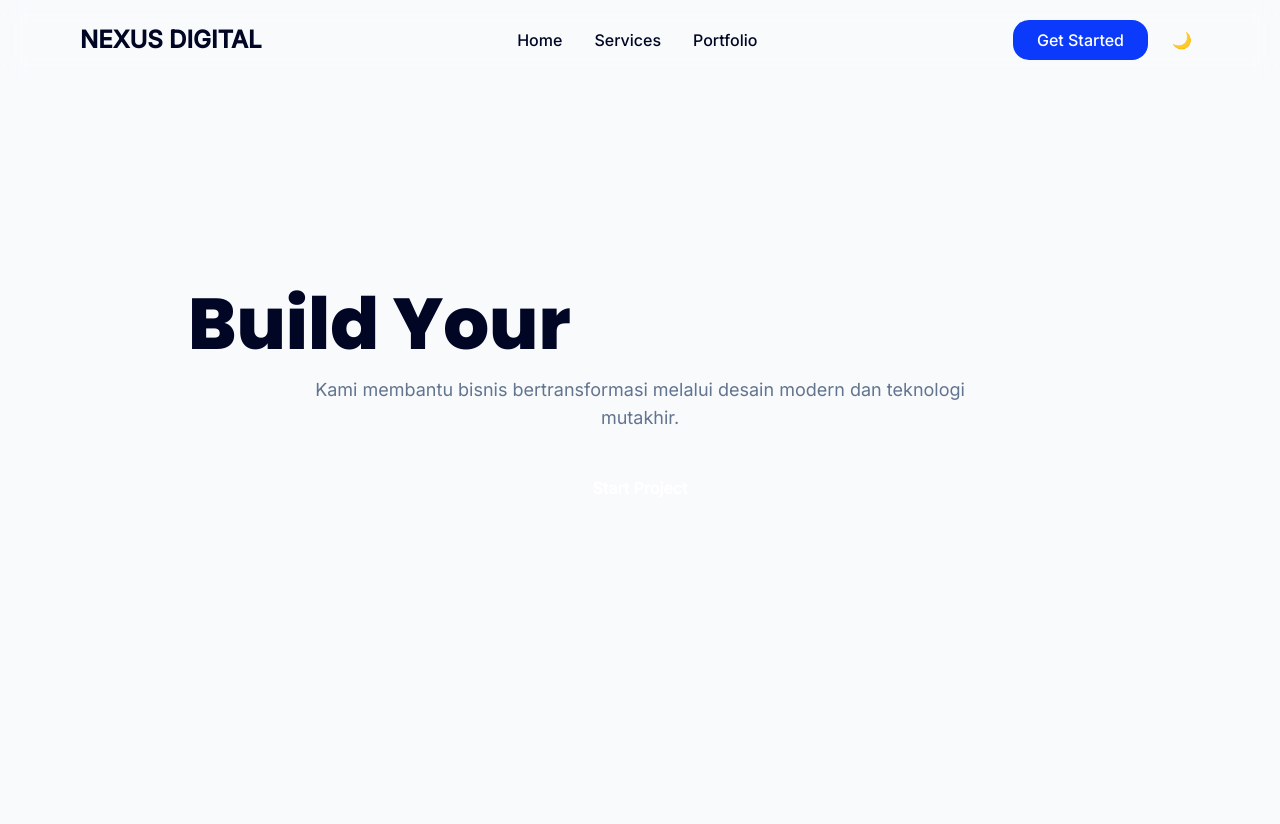
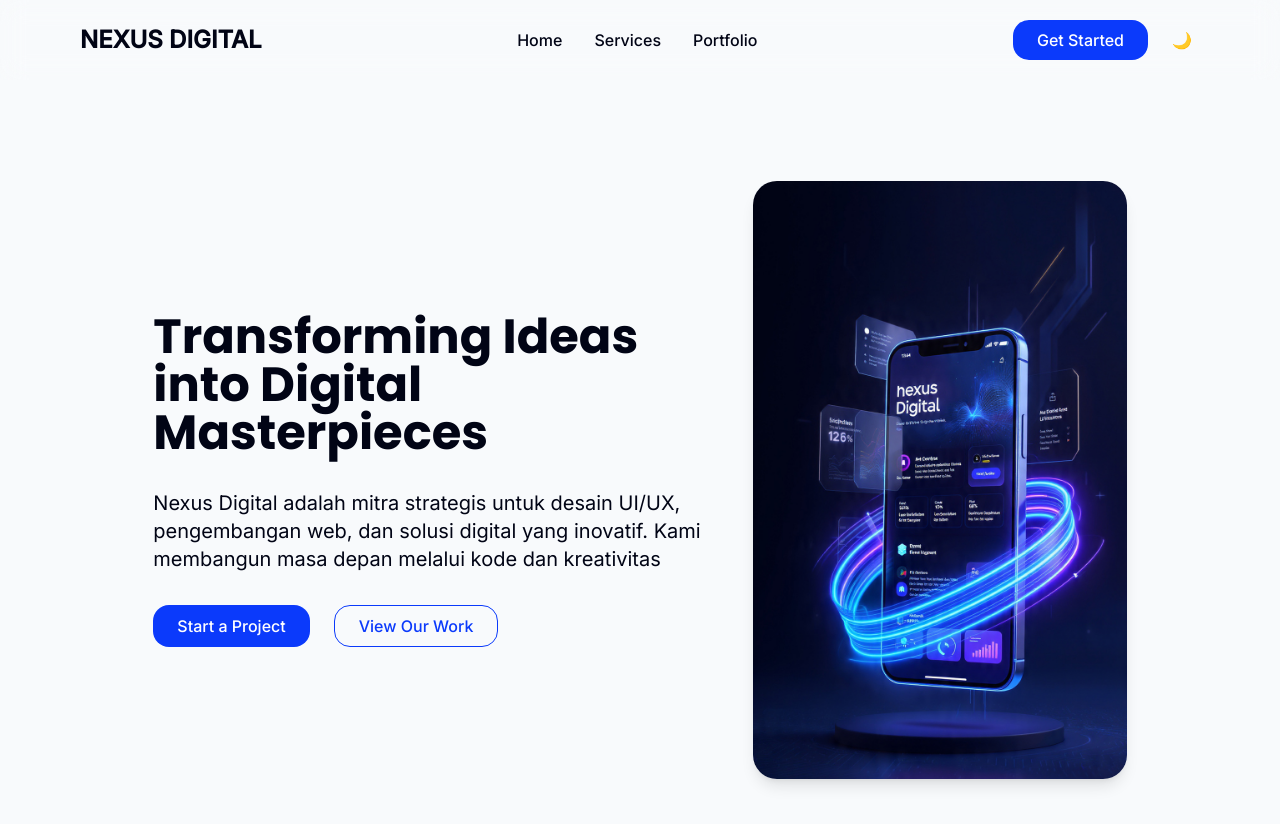
Before and after one commit to lisalazim/nexus-digital, a website built with Vite: page index.html in a window 1280 px wide. Before the commit the page ends 800 px from the top, so only its background shows below. Built offline with nearby package versions, Linux system fonts and the light colour scheme.

Commit message:
feat: add hero section layout and styling

```diff
--- a/index.html
+++ b/index.html
@@ -23,16 +23,18 @@
     </nav>
 
     <main>
-      <section class="h-[80vh] flex flex-col justify-center items-center text-center px-4">
-        <h1 class="text-5xl md:text-7xl font-heading font-extrabold mb-4">
-          Build Your <span class="text-transparent bg-clip-text bg-gradient-to-r from-primary to-secondary">Digital Future</span>
-        </h1>
-        <p class="text-lg max-w-2xl text-slate-500 dark:text-slate-400">
-          Kami membantu bisnis bertransformasi melalui desain modern dan teknologi mutakhir.
-        </p>
-        <button class="mt-8 px-8 py-3 bg-primary text-white font-bold rounded-full hover:scale-105 transition-transform">
-          Start Project
-        </button>
+      <section id="hero" class="min-h-screen flex flex-col md:flex-row items-center justify-center px-5 md:px-20 gap-10">
+        <div class="basis-1/2 justify-between flex flex-col gap-8">
+          <h1 class="text-[var(--font-heading)] md:text-5xl text-3xl font-heading">Transforming Ideas into Digital Masterpieces</h1>
+          <h4 class="text-[var(--font-body)] md:text-xl text-sm font-normal ">Nexus Digital adalah mitra strategis untuk desain UI/UX, pengembangan web, dan solusi digital yang inovatif. Kami membangun masa depan melalui kode dan kreativitas</h4>
+          <div class="flex gap-6">
+            <button class="rounded-2xl bg-[var(--color-btnSatu)] text-white px-6 py-2 font-medium hover:bg-[var(--color-colorhover)] hover:cursor-pointer transition-colors">Start a Project</button>
+            <button class="rounded-2xl border border-[var(--color-btnSatu)] text-[var(--color-btnSatu)]  px-6 py-2 font-medium hover:bg-[var(--color-colorhover)] hover:cursor-pointer hover:text-white transition-colors">View Our Work</button>
+          </div>
+        </div>
+        <div class="md:basis-1/3 basis-1/2 flex justify-center items-center">
+          <img src="public/img/iy 1.jpg" alt="hero image" class="w-70 md:w-105 rounded-3xl shadow-lg hover:scale-105 transition-transform duration-300">
+        </div>
       </section>
     </main>
 
--- a/src/main.scss
+++ b/src/main.scss
@@ -4,7 +4,7 @@
   :root {
     --color-primary: #030625;
     --color-secondary: #06B6D4;
-    --color-dark-bg: #020625;
+    --color-dark-bg: #010415;
     --color-light-bg: #F8FAFC;
     --color-btnSatu: #0B3AFB;
     --color-colorhover: #06A7FF;
```
Also changed, not shown: public/img/iy 1.jpg (added).
